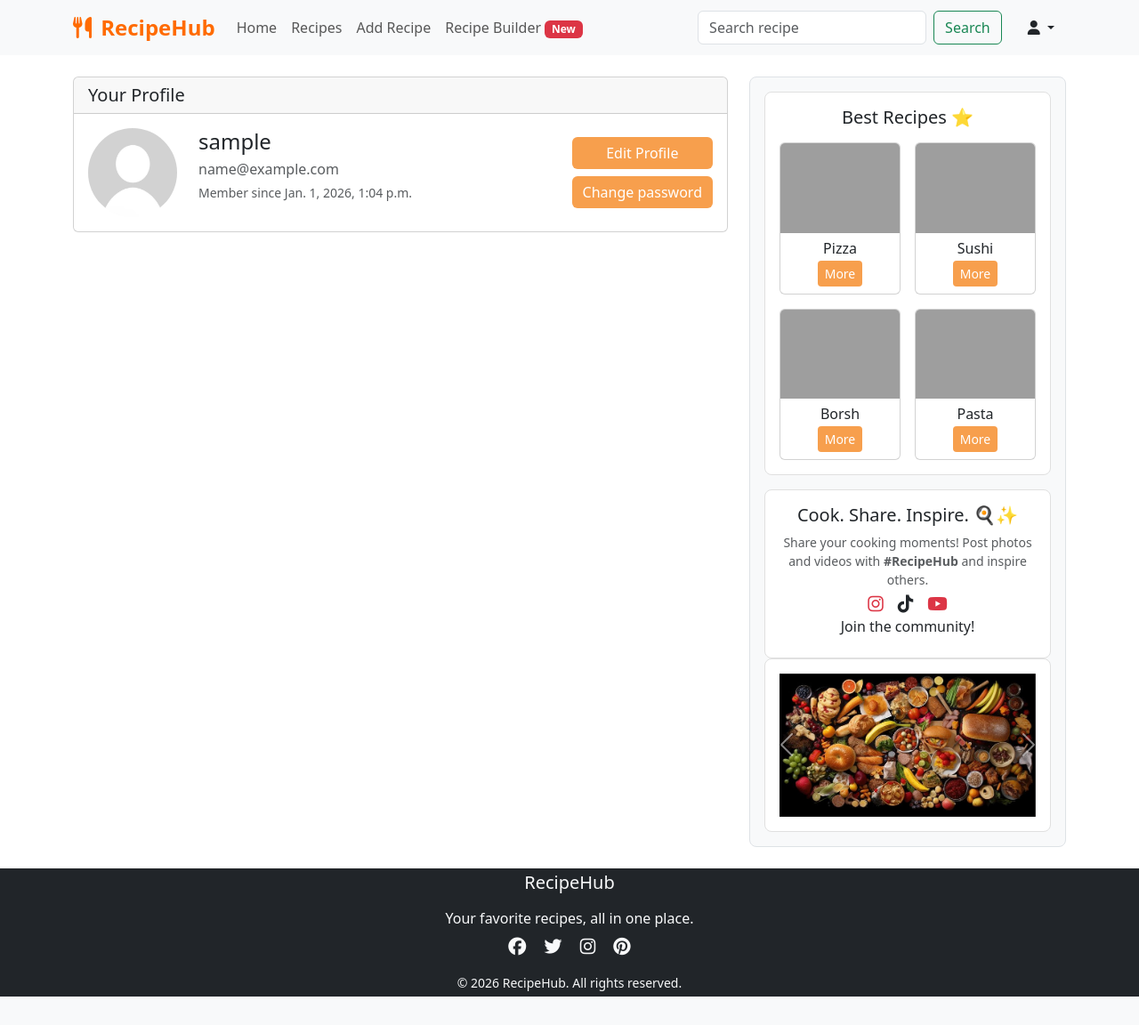
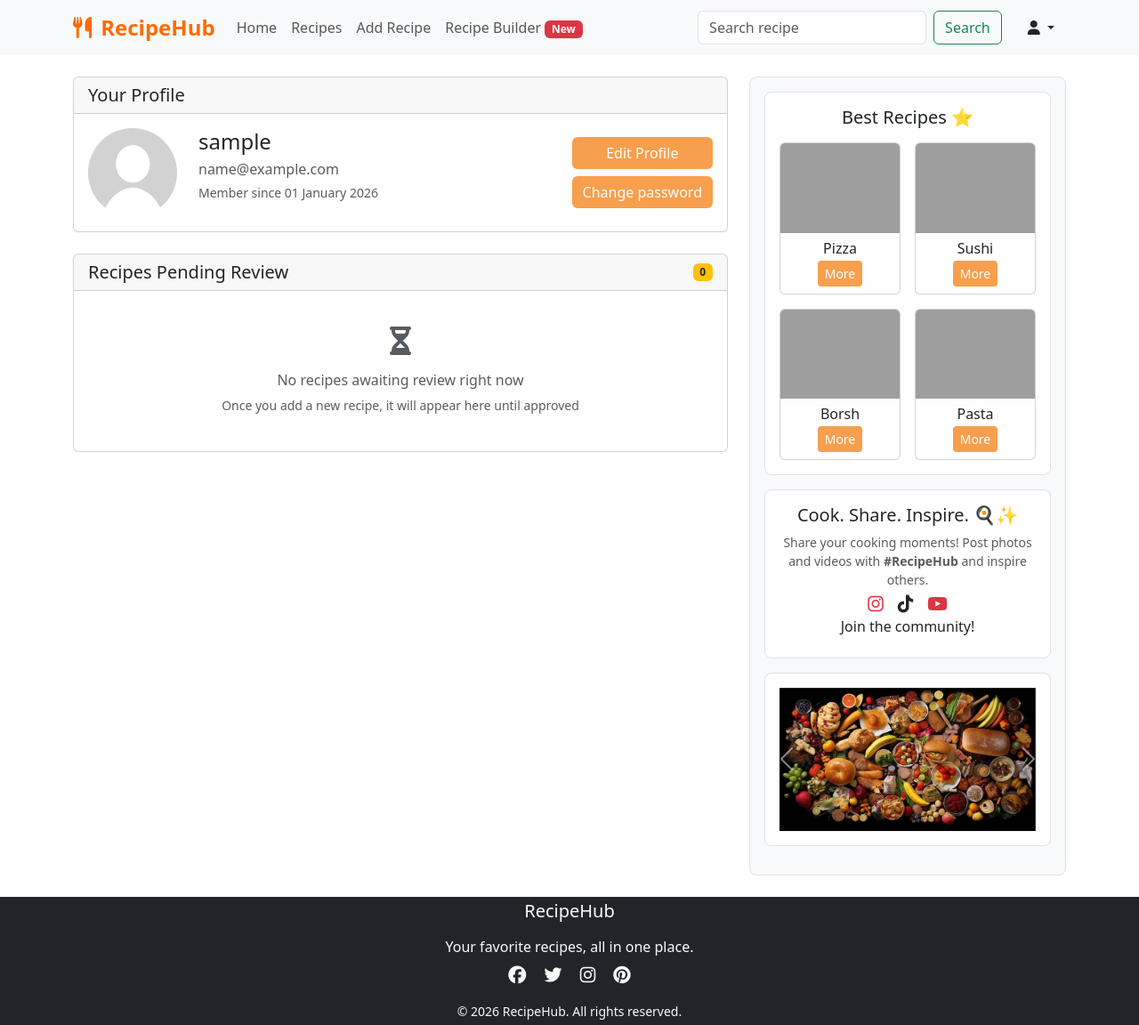
Before and after one commit to vitaleoneee/recipehub, a Django app: page /accounts/profile/ in a window 1280 px wide. Shown: the whole page at 89% size. Before the commit the page ends 1120 px from the top, so only its background shows below. Run offline with Django 5.2, Linux system fonts and the light colour scheme; the visitor is signed in with stand-in values (Sample User, id 1); data that the repository does not hold is empty; parts of the project's set-up code (start-up, migrations or seed data) failed here and were passed over; some libraries are stand-ins or nearby versions; grey boxes are pictures that could not be loaded.

Commit message:
feat: add recipe add form, the recipe list shows only approved recipes

```diff
--- a/recipehub/apps/recipes/models.py
+++ b/recipehub/apps/recipes/models.py
@@ -33,12 +33,12 @@ class Recipe(models.Model):
     announcement_text = models.TextField(blank=True)
     photo = models.ImageField(upload_to=recipe_photo_upload_to, blank=True, null=True)
     ingredients = models.TextField(
-        help_text="Enter each ingredient on a new line and in the following order: ingredient name - quantity.",
+        help_text="Enter each ingredient on a new line and in the following order: ingredient name - quantity",
         blank=True,
     )
     recipe_text = models.TextField(blank=True, help_text="The text of the recipe")
     servings = models.IntegerField(
-        validators=[MinValueValidator(1), MaxValueValidator(100)]
+        validators=[MinValueValidator(1), MaxValueValidator(100)], help_text="Number of servings"
     )
     cooking_time = models.IntegerField(
         blank=True,
--- a/recipehub/apps/recipes/templates/recipes/index.html
+++ b/recipehub/apps/recipes/templates/recipes/index.html
@@ -92,7 +92,7 @@
         <p class="mb-3 text-muted">
             Create an account and start building your personal recipe collection.
         </p>
-        <a href="#" class="btn btn-orange btn-lg">Add a recipe</a>
+        <a href="{% url 'recipes:recipe-add' %}" class="btn btn-orange btn-lg">Add a recipe</a>
     </div>
 
 {% endblock content %}
--- a/recipehub/apps/recipes/templates/recipes/recipe_detail.html
+++ b/recipehub/apps/recipes/templates/recipes/recipe_detail.html
@@ -59,6 +59,7 @@
                     </ul>
                 {% endif %}
 
+                {% if request.user != recipe.user %}
                     <div id="rate_div" class="my-3">
                         <h5>Rate this recipe:</h5>
                         <div class="star-rating" data-slug="{{ recipe.slug }}">
@@ -77,7 +78,8 @@
                             {% endif %}
                         </div>
                     </div>
-                <div class="mt-4">
+                {% endif %}
+                <div class="{% if request.user != recipe.user %}mt-4{% else %}{% endif %}">
                     <h5>Comments</h5>
                     <div id="comments-section" class="mb-3">
                         <p class="text-muted small">No comments yet. Be the first to comment!</p>
--- a/recipehub/apps/recipes/urls.py
+++ b/recipehub/apps/recipes/urls.py
@@ -6,5 +6,6 @@ app_name = "recipes"
 urlpatterns = [
     path("", views.index, name="index"),
     path("recipes/", views.RecipesList.as_view(), name="recipes-list"),
+    path("recipes/add", views.add_recipe, name="recipe-add"),
     path("recipes/<slug:slug>", views.recipe_detail, name="recipe-detail"),
 ]
--- a/recipehub/apps/users/views.py
+++ b/recipehub/apps/users/views.py
@@ -1,12 +1,15 @@
 from django.contrib.auth import get_user_model
 from django.shortcuts import render
 from django.views.generic.edit import UpdateView
+
+from recipehub.apps.recipes.models import Recipe
 
 User = get_user_model()
 
 
 def profile(request):
-    return render(request, "account/profile.html")
+    pending_recipes = Recipe.objects.filter(user=request.user, approved=False)
+    return render(request, "account/profile.html", context={"pending_recipes": pending_recipes})
 
 
 class ProfileUpdateView(UpdateView):
--- a/static/css/styles.css
+++ b/static/css/styles.css
@@ -43,36 +23,24 @@
 
 .sidebar-block {
     background: #ffffff;
-    border: 1px solid #e0e0e0;
+    border: 1px solid #dee2e6;
     border-radius: 0.5rem;
     padding: 1rem;
+    margin-bottom: 1rem;
 }
 
-.form-block {
-    width: 100%;
-    max-width: 400px;
+.btn-orange {
+    background-color: #f79f4d;
+    color: white;
+    border: none;
+    transition: all 0.2s ease;
 }
 
-.form-check-input:checked {
-    background-color: #fd7e14;
-    border-color: #fd7e14;
-}
-
-.form-check-input:focus {
-    border-color: #fd7e14;
-    box-shadow: 0 0 0 0.25rem rgba(253, 126, 20, 0.25);
-}
-
-.form-check-input {
-    border-color: #fd7e14;
-}
-
-.profile-card {
-    max-width: 600px;
-}
-
-.reset-container {
-    max-width: 500px;
+.btn-orange:hover {
+    color: white;
+    background-color: #e65a00;
+    transform: translateY(-1px);
+    box-shadow: 0 4px 8px rgba(230, 90, 0, 0.2);
 }
 
 .pagination .page-link {
--- a/templates/account/password_change.html
+++ b/templates/account/password_change.html
@@ -6,7 +6,7 @@
 {% endblock title %}
 
 {% block content %}
-    <div class="container mt-5 reset-container" style="max-width: 500px;">
+    <div class="container mt-5 reset-container">
         <h2 class="mb-4 text-center">Change Password</h2>
 
         <form method="post" action="{% url 'account_change_password' %}" novalidate>
--- a/templates/account/profile.html
+++ b/templates/account/profile.html
@@ -6,6 +6,7 @@
 {% endblock title %}
 
 {% block content %}
+    <!-- Profile block -->
     <div class="card mb-4">
         <div class="card-header">
             <h5 class="mb-0">Your Profile</h5>
@@ -16,9 +17,8 @@
                 <div class="col-auto mb-3 mb-md-0">
                     {% if request.user.photo %}
                         <img src="{{ request.user.photo.url }}"
-                             class="rounded-circle"
-                             alt="Avatar"
-                             style="width: 100px; height: 100px; object-fit: cover; object-position: center;">
+                             class="rounded-circle profile-avatar"
+                             alt="Avatar">
                     {% else %}
                         <img src="{% static 'images/no-avatar.jpg' %}" class="rounded-circle" alt="Avatar" width="100"
                              height="100">
@@ -34,9 +34,10 @@
                     {% if request.user.date_of_birth %}
                         <p class="text-muted mb-1">Date of birth: {{ request.user.date_of_birth }}</p>
                     {% endif %}
-                    <p class="small text-muted">Member since {{ request.user.date_joined }}</p>
+                    <p class="small text-muted">Member since {{ request.user.date_joined|date:"d F Y" }}</p>
                 </div>
-                <!-- Edit and Change password buttons -->
+
+                <!-- Button actions -->
                 <div class="col-auto d-flex flex-column gap-2">
                     <a href="{% url "profile-edit" request.user.pk %}" class="btn btn-orange">Edit Profile</a>
                     <a href="{% url "account_change_password" %}" class="btn btn-orange">Change password</a>
@@ -45,4 +46,56 @@
         </div>
     </div>
 
+    <!-- The recipe block is being moderated -->
+    <div class="card mb-4">
+        <div class="card-header d-flex justify-content-between align-items-center">
+            <h5 class="mb-0">Recipes Pending Review</h5>
+            <span class="badge bg-warning text-dark">
+                {{ pending_recipes.count }}
+            </span>
+        </div>
+
+        <div class="card-body">
+            {% if pending_recipes %}
+                <div class="row g-3">
+                    {% for recipe in pending_recipes %}
+                        <div class="col-md-6 col-lg-4">
+                            <div class="card h-100 shadow-sm recipe-pending-card">
+                                {% if recipe.photo %}
+                                    <img src="{{ recipe.photo.url }}"
+                                         class="card-img-top moderate_image"
+                                         alt="{{ recipe.title }}">
+                                {% else %}
+                                    <img src="{% static 'images/no-photo.jpg' %}"
+                                         class="card-img-top moderate_image"
+                                         alt="{{ recipe.title }}">
+                                {% endif %}
+
+                                <div class="card-body d-flex flex-column">
+                                    <h6 class="card-title mb-2 text-truncate">{{ recipe.title }}</h6>
+
+                                    <div class="mt-auto d-flex justify-content-between align-items-center">
+                                        <small class="text-muted">
+                                            {{ recipe.created_at|timesince }} ago
+                                        </small>
+                                        <a href="{{ recipe.get_absolute_url }}"
+                                           class="btn btn-sm btn-orange">
+                                            View
+                                        </a>
+                                    </div>
+                                </div>
+                            </div>
+                        </div>
+                    {% endfor %}
+                </div>
+            {% else %}
+                <div class="text-center py-4 text-muted">
+                    <i class="fa-solid fa-hourglass-half fa-2x mb-3 d-block"></i>
+                    <p class="mb-1">No recipes awaiting review right now</p>
+                    <small>Once you add a new recipe, it will appear here until approved</small>
+                </div>
+            {% endif %}
+        </div>
+    </div>
+
 {% endblock content %}
--- a/templates/account/profile_edit.html
+++ b/templates/account/profile_edit.html
@@ -27,9 +27,8 @@
                 <div class="mb-4 text-center">
                     {% if request.user.photo %}
                         <img src="{{ request.user.photo.url }}"
-                             class="rounded-circle mb-3"
-                             alt="Avatar"
-                             style="width: 100px; height: 100px; object-fit: cover; object-position: center;">
+                             class="rounded-circle mb-3 profile-avatar"
+                             alt="Avatar">
                     {% else %}
                         <img src="{% static 'images/no-avatar.jpg' %}" class="rounded-circle mb-3" alt="Avatar"
                              width="120" height="120">
--- a/templates/base.html
+++ b/templates/base.html
@@ -1,4 +1,5 @@
 {% load static %}
+{% load widget_tweaks %}
 <!DOCTYPE html>
 <html lang="en">
 <head>
@@ -36,7 +37,8 @@
                                         href="{% url "recipes:index" %}">Home</a></li>
                 <li class="nav-item"><a class="nav-link {% if list_active %}active{% endif %}"
                                         href="{% url "recipes:recipes-list" %}">Recipes</a></li>
-                <li class="nav-item"><a class="nav-link {% if active %}active{% endif %}" href="#">Add Recipe</a></li>
+                <li class="nav-item"><a class="nav-link {% if add_recipe_active %}active{% endif %}"
+                                        href="{% url "recipes:recipe-add" %}">Add Recipe</a></li>
                 <li class="nav-item">
                     <a class="nav-link {% if active %}active{% endif %}" href="#">
                         Recipe Builder <span class="badge bg-danger">New</span>
```
Also changed, not shown: other parts of static/css/styles.css (+5 -25 lines), recipehub/apps/recipes/forms.py (added, +10 -0 lines), recipehub/apps/recipes/templates/recipes/recipe_add.html (added, +76 -0 lines), recipehub/apps/recipes/views.py (+19 -1 lines). Lines whose indentation alone changed are shown as unchanged.
